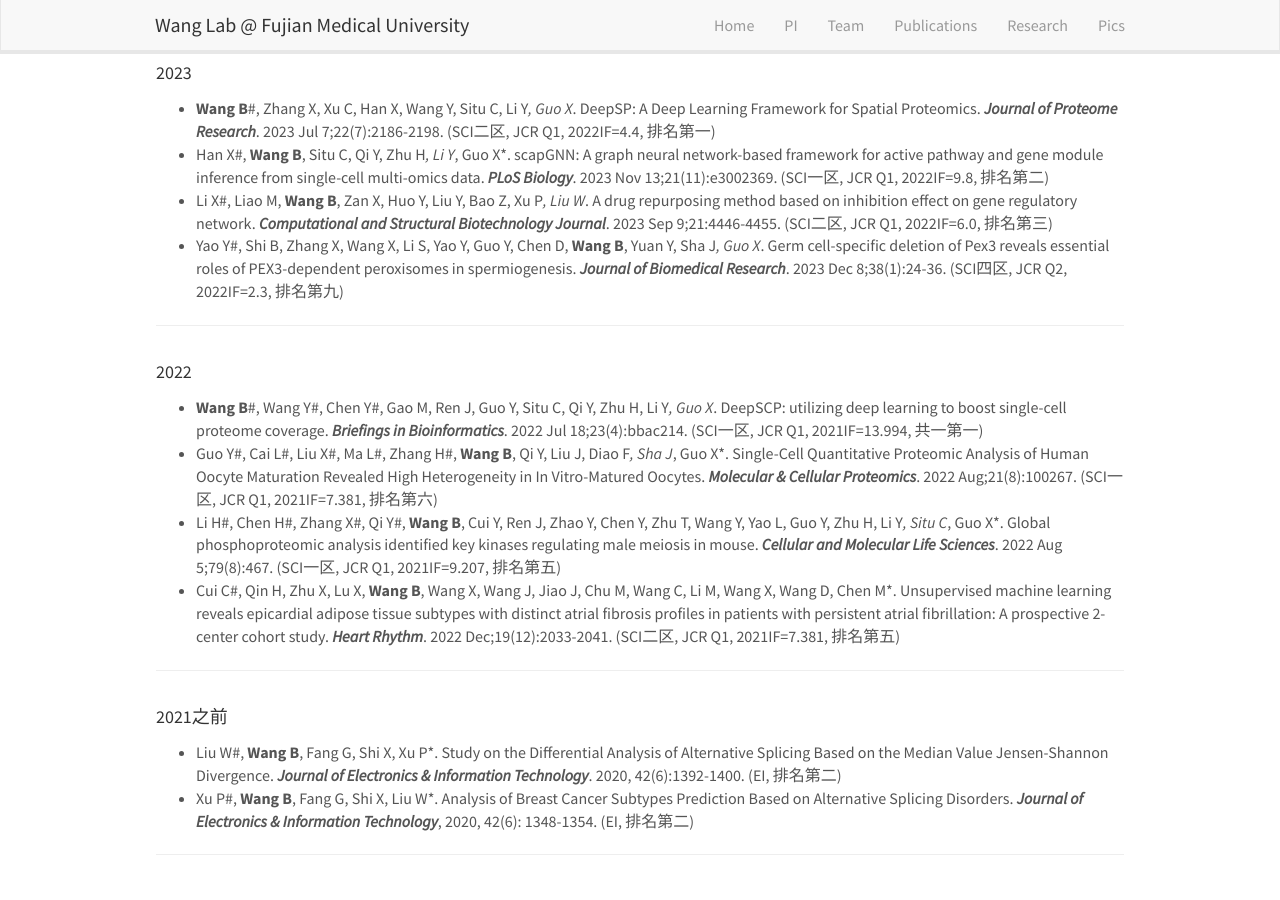
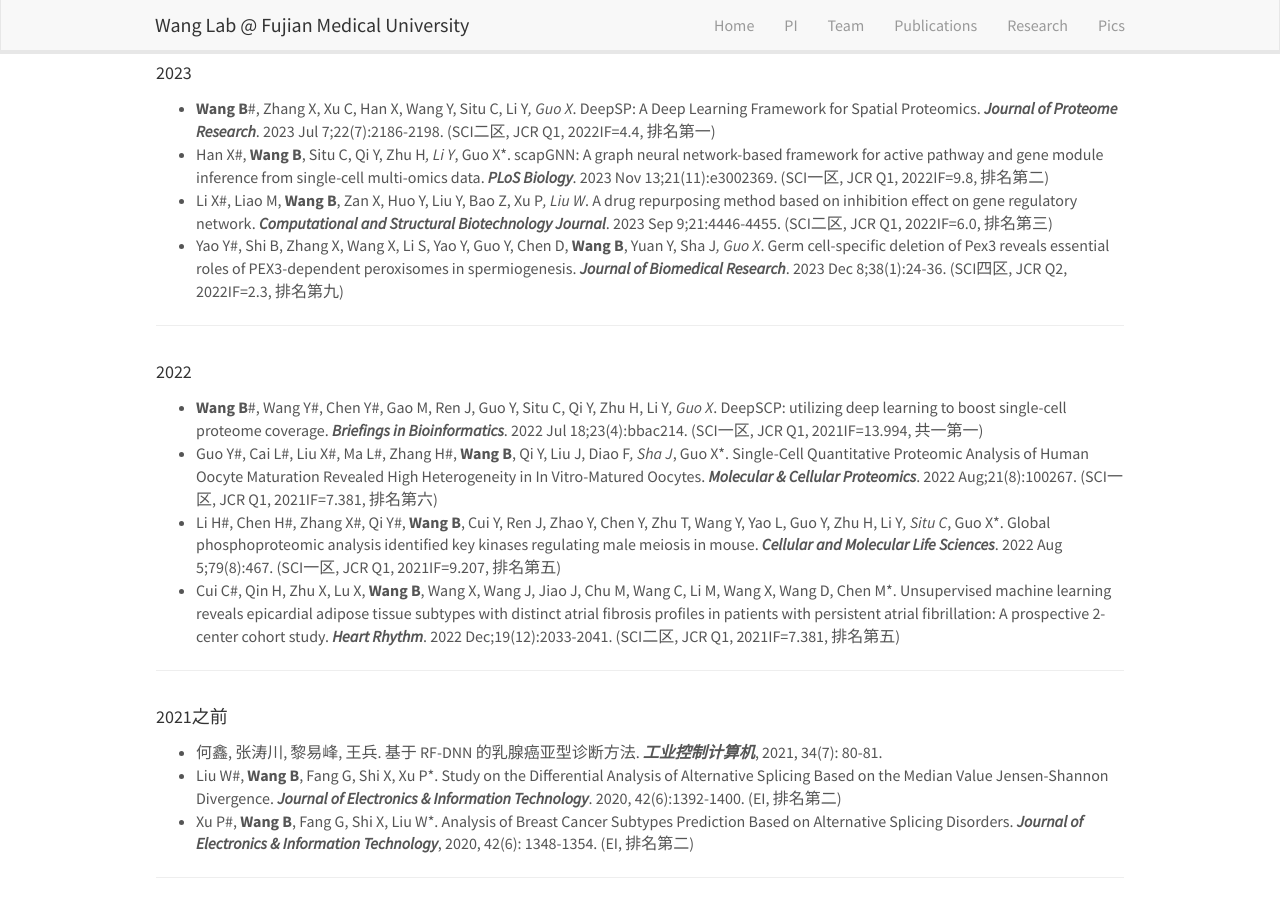
Before and after one commit to wangbing587/wangbing587.github.io, a Jekyll site: the page built from _pages/publications.md, in a window 1280 px wide and 900 px high, scrolled down 977 px. Built offline with Jekyll 4.4.1, drawn with Linux system fonts in a browser that asks for light colours; before the commit the page ends 1854 px from its top, so only the background shows below that.

Commit message:
Update publications.md

```diff
--- a/_pages/publications.md
+++ b/_pages/publications.md
@@ -46,6 +46,7 @@ permalink: /publications/
 <hr />
 
 ## <font size="4">2021之前</font>
+- 何鑫, 张涛川, 黎易峰, 王兵. 基于 RF-DNN 的乳腺癌亚型诊断方法.  ___工业控制计算机___, 2021, 34(7): 80-81.
 - Liu W#, **Wang B**, Fang G, Shi X, Xu P*. Study on the Differential Analysis of Alternative Splicing Based on the Median Value Jensen-Shannon Divergence. ___Journal of Electronics & Information Technology___. 2020, 42(6):1392-1400. (EI, 排名第二)
 - Xu P#, **Wang B**, Fang G, Shi X, Liu W*. Analysis of Breast Cancer Subtypes Prediction Based on Alternative Splicing Disorders. ___Journal of Electronics & Information Technology___, 2020, 42(6): 1348-1354. (EI, 排名第二)
 <hr />
```
